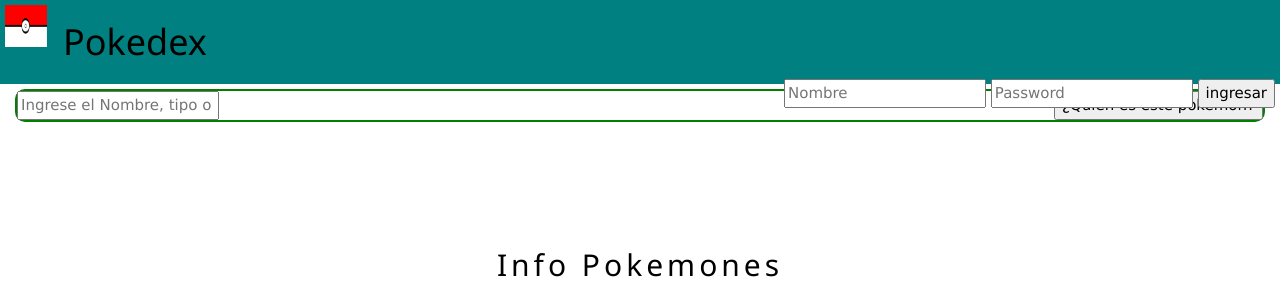
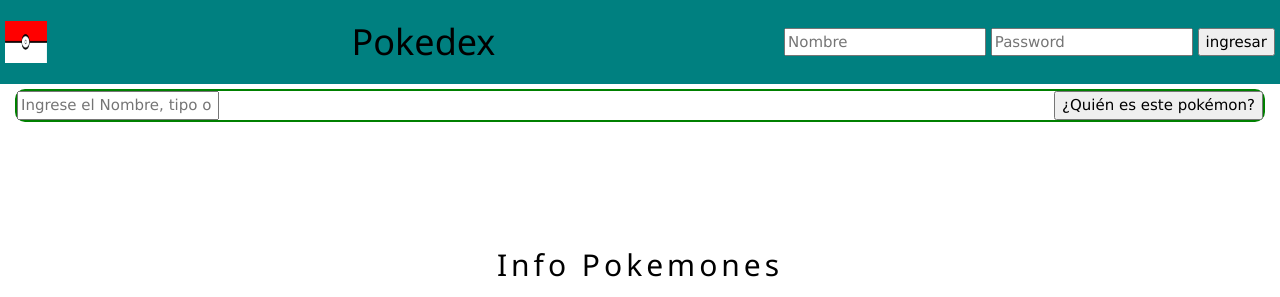
Before and after one commit to FernandoSullca/TP2Pokedex, a PHP site: page / in a window 1280 px wide. Shown: the top 297 px of the page. Run offline with PHP 8.4, Linux system fonts and the light colour scheme.

Commit message:
comiit para poder pullear

```diff
--- a/css/style-master.css
+++ b/css/style-master.css
@@ -3,39 +3,50 @@
     /*border: 1;*/
 }
 header {
-<<<<<<< HEAD
+
 display: flex;
-=======
-/*display: flex;
-    flex-direction: row;
-    align-items: center;
-    background-color: teal;
-    padding: 5px;*/
-    display: flex;
->>>>>>> 7a555b7a3468c44b87fbfe82fd7a5f51a4ecbf86
+
     flex-direction: row;
     align-items: center;
     background-color: teal;
     padding: 5px;
-<<<<<<< HEAD
-=======
+
     flex-wrap: nowrap;
     align-content: center;
     justify-content: space-between;
->>>>>>> 7a555b7a3468c44b87fbfe82fd7a5f51a4ecbf86
+
 }
+
+header {
+    display: flex;
+    flex-direction: column;
+    align-items: center;
+    background-color: teal;
+    padding: 5px;
+    justify-content: space-between;
+}
+@media screen and (min-width:60em) {
+    header {
+        display: flex;
+        flex-direction: row;
+        align-items: center;
+        background-color: teal;
+        padding: 5px;
+    }
+}
+
 header form{
-    position: absolute;
-    right: 5px;
-<<<<<<< HEAD
-=======
+    /*position: absolute;
+    right: 5px;*/
+
 }
+
 #user_name{
     margin-right: 4em;
     font-size: inherit;
     font-style: oblique;
     color: antiquewhite;
->>>>>>> 7a555b7a3468c44b87fbfe82fd7a5f51a4ecbf86
+
 }
 .contenedor{
     background: antiquewhite;
@@ -63,12 +74,12 @@
     margin-right: 1em;
     margin-top: 5px;
 }
+
 .w3-table{
     background: antiquewhite;
     border: #4caf50;
     border-style: ridge;
 }
-
 
 #pokeList{
     background: wheat;
```
